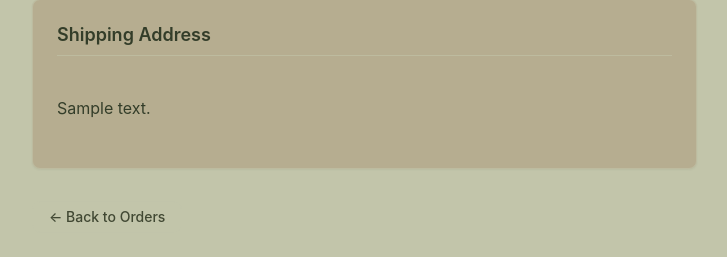
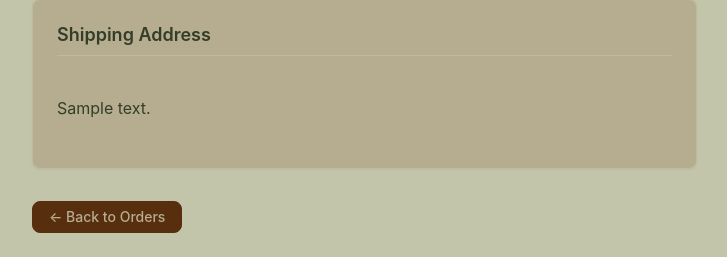
Before and after one commit to AhmadMWaddah/AMW_Django_ERP, a Django app: page /sales/orders/1/ in a window 1280 px wide. Shown: the part 845-1102 px from the top of the page, without its empty margins (252-979 px from the left). Run offline with Django 4.2, Linux system fonts and the light colour scheme; a user stored in the database is signed in; tables that the repository leaves empty hold one stand-in row (values such as "Sample post"); some libraries are stand-ins or nearby versions.

Commit message:
[phase-7] Fix: Dashboard spacing, card width, and search input sizing
Fixed welcome card spacing with proper gap. Fixed dashboard cards taking full width with 100% max-width on main-content__inner. Fixed search input text overflow by setting fixed height (38px) with proper vertical centering.

```diff
--- a/static/styles/_layout.css
+++ b/static/styles/_layout.css
@@ -234,7 +234,7 @@
 }
 
 .main-content__inner {
-    max-width: var(--content-max-width);
+    max-width: 100%;
     padding: var(--space-lg);
 }
 
@@ -281,6 +281,7 @@ a.card--clickable:hover {
     grid-template-columns: repeat(2, 1fr);
     gap: var(--space-md);
     margin-top: var(--space-md);
+    width: 100%;
 }
 
 .dashboard-modules__icon {
--- a/static/styles/accounts.css
+++ b/static/styles/accounts.css
@@ -67,7 +67,8 @@
 
 .form-group__input {
     width: 100%;
-    padding: var(--space-sm) var(--space-md);
+    height: 38px;
+    padding: 0 var(--space-md);
     border: var(--border-width) solid var(--border-color);
     border-radius: var(--radius-md);
     font-size: var(--font-size-sm);
--- a/templates/accounts/pages/dashboard.html
+++ b/templates/accounts/pages/dashboard.html
@@ -9,7 +9,7 @@
 {# Welcome Card - Landscape Full Width #}
 <div class="card card--landscape">
     <div class="card__body card__body--wide">
-        <div class="u-flex u-items-center u-justify-between">
+        <div class="u-flex u-items-center u-justify-between" style="gap: var(--space-lg);">
             <div>
                 <h2 class="card__title u-mb-sm">Welcome, {{ request.user.get_full_name|default:request.user.email }}</h2>
                 <p class="u-text-sm u-text-muted u-mb-xs">You're logged in to {{ app_name }}.</p>
--- a/templates/sales/pages/order_detail.html
+++ b/templates/sales/pages/order_detail.html
@@ -10,17 +10,13 @@
         <h2 class="card__title">Order Details</h2>
         <div class="u-flex u-gap-sm">
             {% if order.status == 'DRAFT' %}
-            <button class="btn btn--primary"
-                    hx-post="{% url 'Sales:ConfirmOrder' order.id %}"
-                    hx-swap="none">
+            <button class="btn btn--primary" hx-post="{% url 'Sales:ConfirmOrder' order.id %}" hx-swap="none">
                 Confirm Order
             </button>
             {% endif %}
             {% if order.status in 'DRAFT,CONFIRMED' %}
-            <button class="btn btn--danger"
-                    hx-post="{% url 'Sales:VoidOrder' order.id %}"
-                    hx-vals='{"reason": "Voided via UI"}'
-                    hx-swap="none">
+            <button class="btn btn--danger" hx-post="{% url 'Sales:VoidOrder' order.id %}"
+                hx-vals='{"reason": "Voided via UI"}' hx-swap="none">
                 Void Order
             </button>
             {% endif %}
@@ -43,8 +39,8 @@
                     {% elif order.status == 'DRAFT' %}badge--neutral
                     {% elif order.status == 'VOIDED' %}badge--danger
                     {% else %}badge--info{% endif %}">
-                    {{ order.get_status_display }}
-                </span></p>
+                        {{ order.get_status_display }}
+                    </span></p>
             </div>
             <div>
                 <span class="u-text-xs u-text-muted u-uppercase">Payment</span>
@@ -52,8 +48,8 @@
                     {% if order.payment_status == 'PAID' %}badge--success
                     {% elif order.payment_status == 'PARTIALLY_PAID' %}badge--warning
                     {% else %}badge--neutral{% endif %}">
-                    {{ order.get_payment_status_display }}
-                </span></p>
+                        {{ order.get_payment_status_display }}
+                    </span></p>
             </div>
             <div>
                 <span class="u-text-xs u-text-muted u-uppercase">Created</span>
@@ -132,5 +128,5 @@
 </div>
 {% endif %}
 
-<a href="{% url 'Sales:OrderList' %}" class="btn btn--outline u-mt-md">← Back to Orders</a>
+<a href="{% url 'Sales:OrderList' %}" class="btn btn--primary u-mt-md">← Back to Orders</a>
 {% endblock %}
```
Also changed, not shown: README.md.
